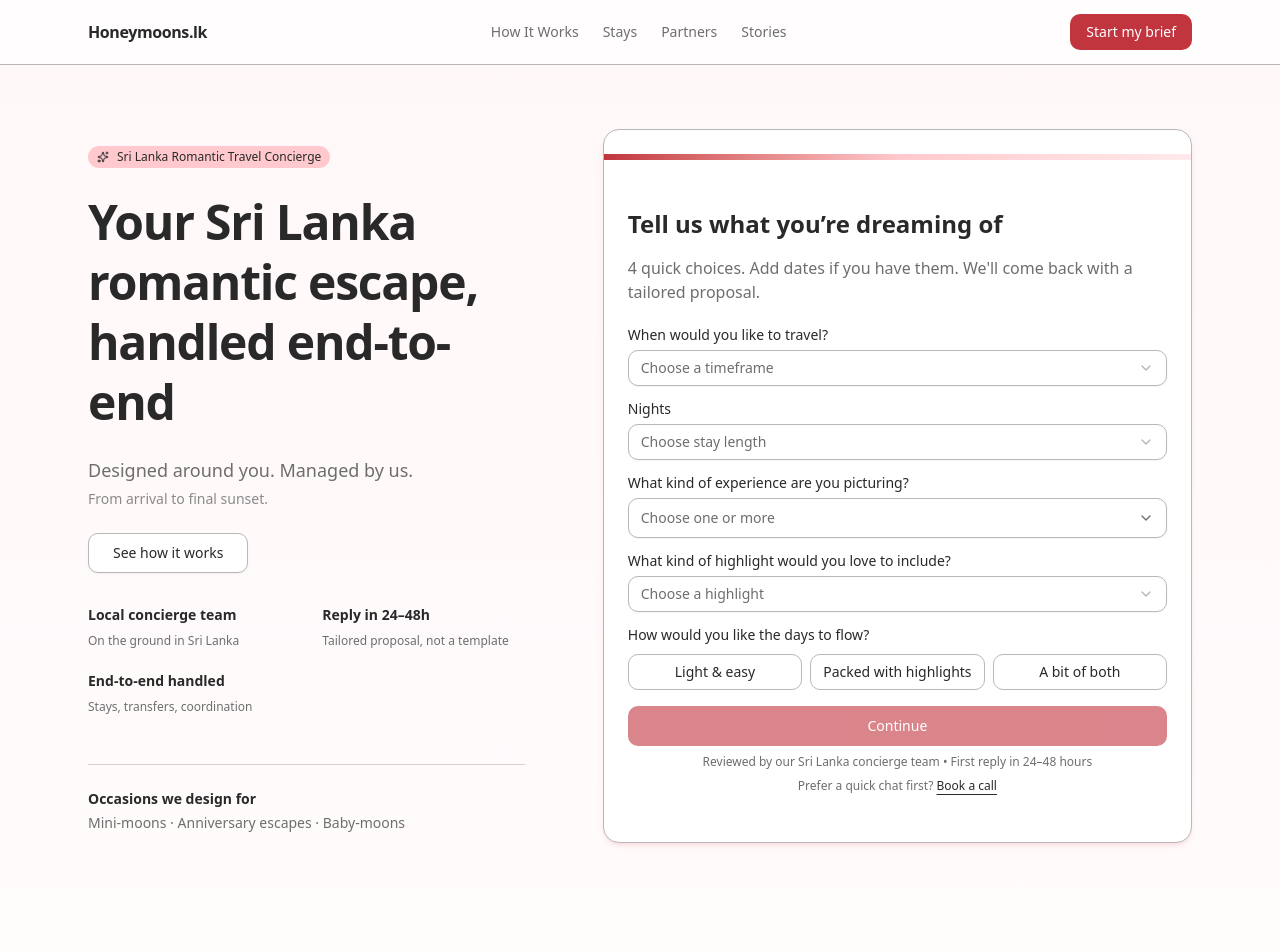
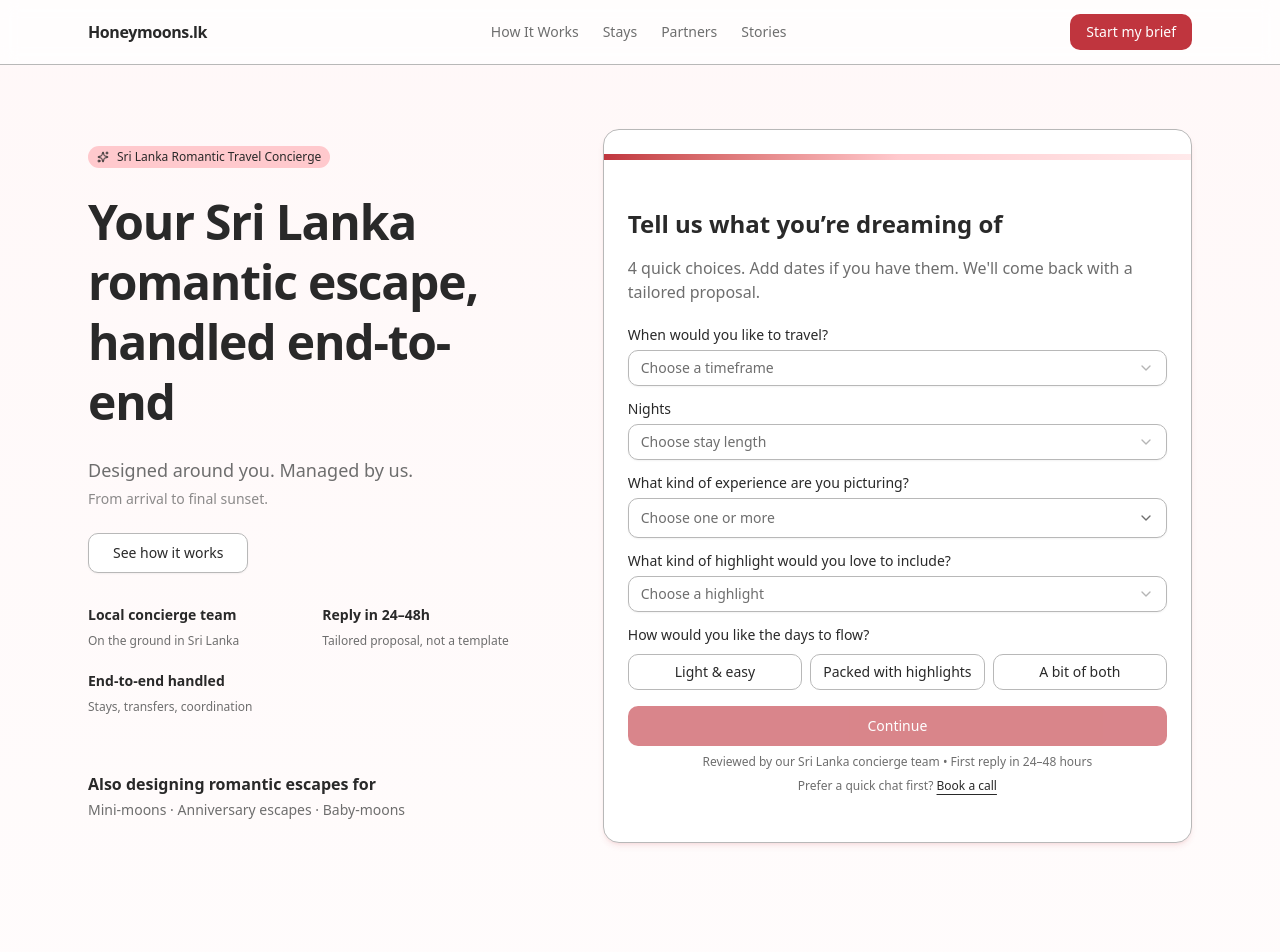
Before and after one commit to honeymoons-lk/hmx-planner, a Next.js app: page / in a window 1280 px wide. Shown: the top 952 px of the page. Built offline with nearby package versions, Linux system fonts and the light colour scheme.

Commit message:
Update hero strip text and styles

```diff
--- a/app/page.tsx
+++ b/app/page.tsx
@@ -123,7 +123,7 @@ const content = {
 
     ],
     secondaryStrip: {
-      label: "Occasions we design for",
+      label: "Also designing romantic escapes for",
       items: ["Mini-moons", "Anniversary escapes", "Baby-moons"],
     },
   },
@@ -416,8 +416,8 @@ export default function HomePage() {
             </div>
           </div>
 
-          <div className="mt-12 border-t border-border/60 pt-6">
-            <p className="text-sm">
+          <div className="mt-14">
+            <p className="text-base">
               <span className="font-semibold text-foreground">{content.hero.secondaryStrip.label}</span>
             </p>
             <p className="mt-1 text-sm text-muted-foreground">
```
